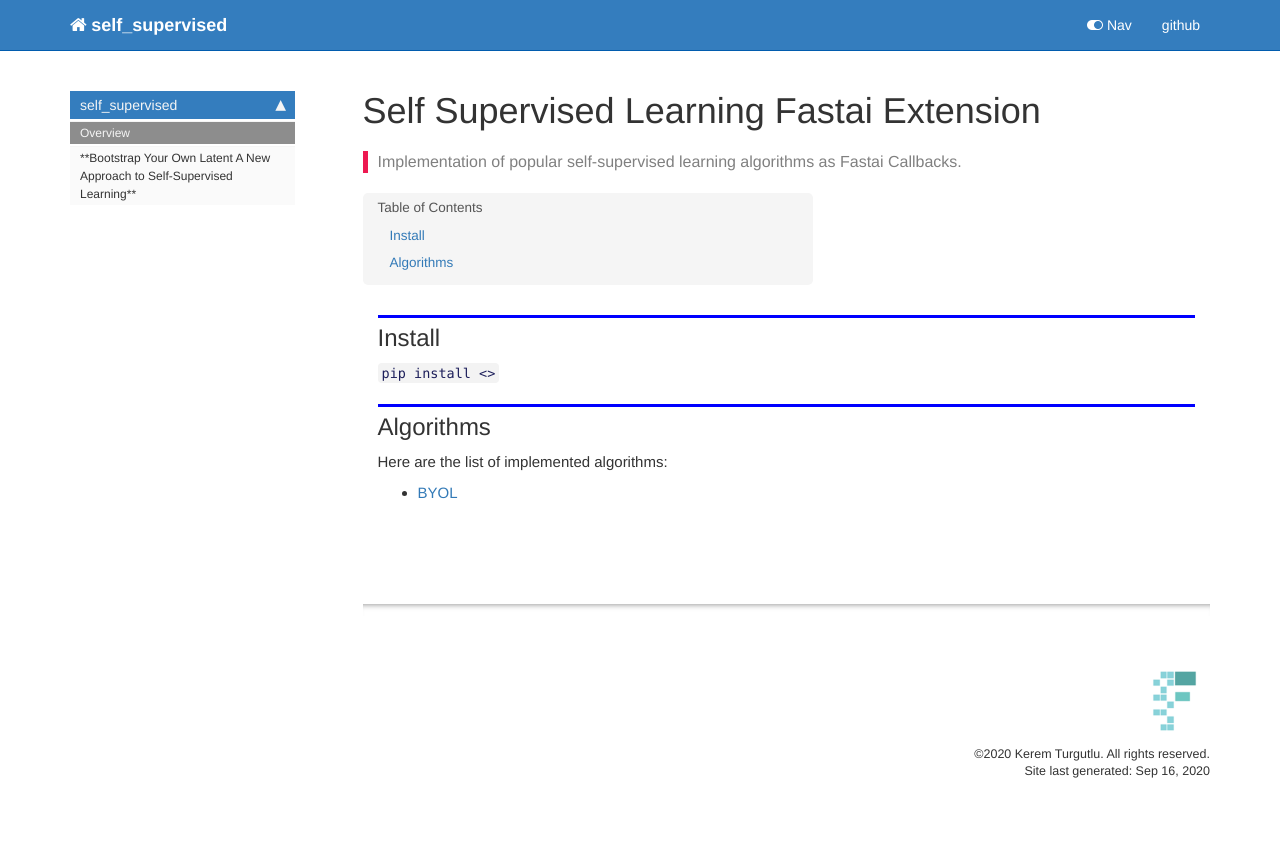
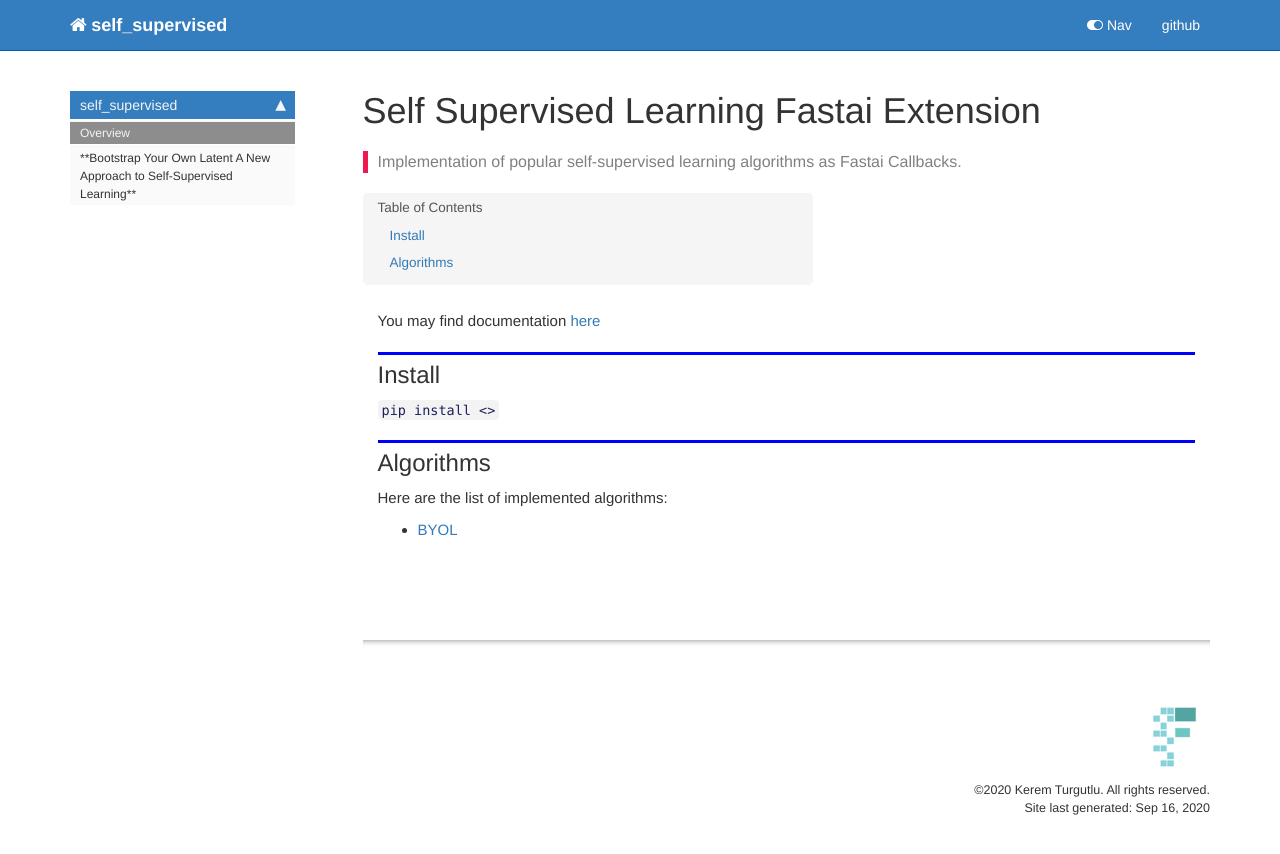
Before and after one commit to KeremTurgutlu/self_supervised, a Jekyll site: the page built from docs/index.html, in a window 1280 px wide. Shown: the top 854 px of the page. Built offline with Jekyll 4.4.1, drawn with Linux system fonts in a browser that asks for light colours; nearby versions of some CDN libraries; comment, search, counter and statistics services are not loaded.

Commit message:
add docs link

```diff
--- a/docs/index.html
+++ b/docs/index.html
@@ -31,6 +31,13 @@
 
 <div class="cell border-box-sizing text_cell rendered"><div class="inner_cell">
 <div class="text_cell_render border-box-sizing rendered_html">
+<p>You may find documentation <a href="https://keremturgutlu.github.io/self_supervised">here</a></p>
+
+</div>
+</div>
+</div>
+<div class="cell border-box-sizing text_cell rendered"><div class="inner_cell">
+<div class="text_cell_render border-box-sizing rendered_html">
 <h2 id="Install">Install<a class="anchor-link" href="#Install"> </a></h2>
 </div>
 </div>
--- a/self_supervised/_nbdev.py
+++ b/self_supervised/_nbdev.py
@@ -14,8 +14,8 @@
 
 modules = ["byol.py"]
 
-doc_url = "https://fastai.github.io/self_supervised/"
+doc_url = "https://keremturgutlu.github.io/self_supervised/"
 
-git_url = "https://github.com/fastai/self_supervised/tree/master/"
+git_url = "https://github.com/keremturgutlu/self_supervised/tree/master/"
 
 def custom_doc_links(name): return None
```
Also changed, not shown: README.md, 1 other file.
